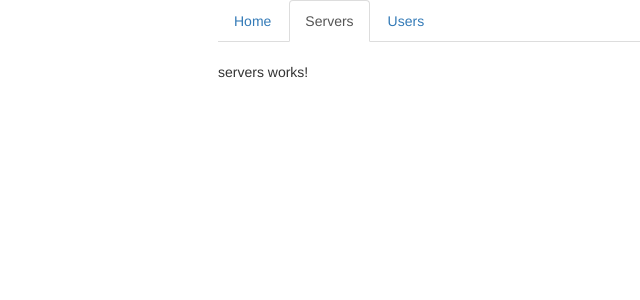
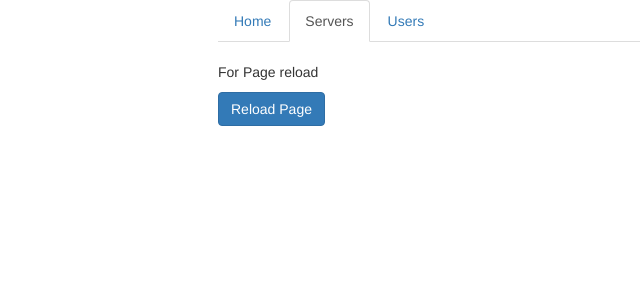
Before and after one commit to Knightch/Angular-Course, an Angular app in the folder My-First-App/: page /servers in a window 1280 px wide. Shown: the top 300 px of the page, without its empty margins (47-687 px from the left). Built offline with nearby package versions, Linux system fonts and the light colour scheme.

Commit message:
using Relative Paths in programmatic navigation

```diff
--- a/My-First-App/src/app/servers/servers.component.html
+++ b/My-First-App/src/app/servers/servers.component.html
@@ -1 +1,2 @@
-<p>servers works!</p>
+<p>For Page reload</p>
+<button class="btn btn-primary" (click)="onReloadPage()">Reload Page</button>
--- a/My-First-App/src/app/servers/servers.component.ts
+++ b/My-First-App/src/app/servers/servers.component.ts
@@ -1,4 +1,5 @@
 import { Component, OnInit } from '@angular/core';
+import { ActivatedRoute, Router } from '@angular/router';
 
 @Component({
   selector: 'app-servers',
@@ -7,9 +8,11 @@ import { Component, OnInit } from '@angular/core';
 })
 export class ServersComponent implements OnInit {
 
-  constructor() { }
+  constructor(private router: Router, private route: ActivatedRoute) { }
 
   ngOnInit(): void {
   }
-
+  onReloadPage() {
+    this.router.navigate(['servers'], { relativeTo: this.route })
+  }
 }
```
